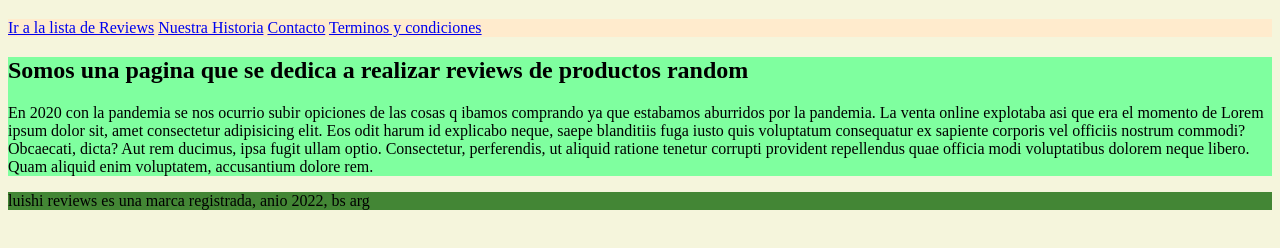
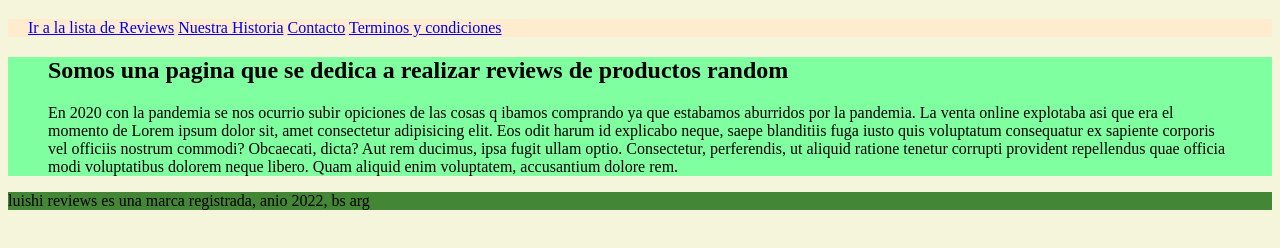
Before and after one commit to LuisSCastromonte/cursoCoderHouseWebDev, a plain HTML site: page index.html in a window 1280 px wide. Shown: the part 96-344 px from the top of the page. Drawn offline with Linux system fonts and the light colour scheme.

Commit message:
se agregan paddings en main

```diff
--- a/css/style.css
+++ b/css/style.css
@@ -11,9 +11,12 @@ header{
 }
 nav{
     background-color: blanchedalmond;
+    padding-left: 20px;
 }
 main{
     background-color: rgb(127, 255, 159);
+    padding-right: 40px;
+    padding-left: 40px;
 }
 footer{
     background-color: rgb(67, 134, 53);
```
